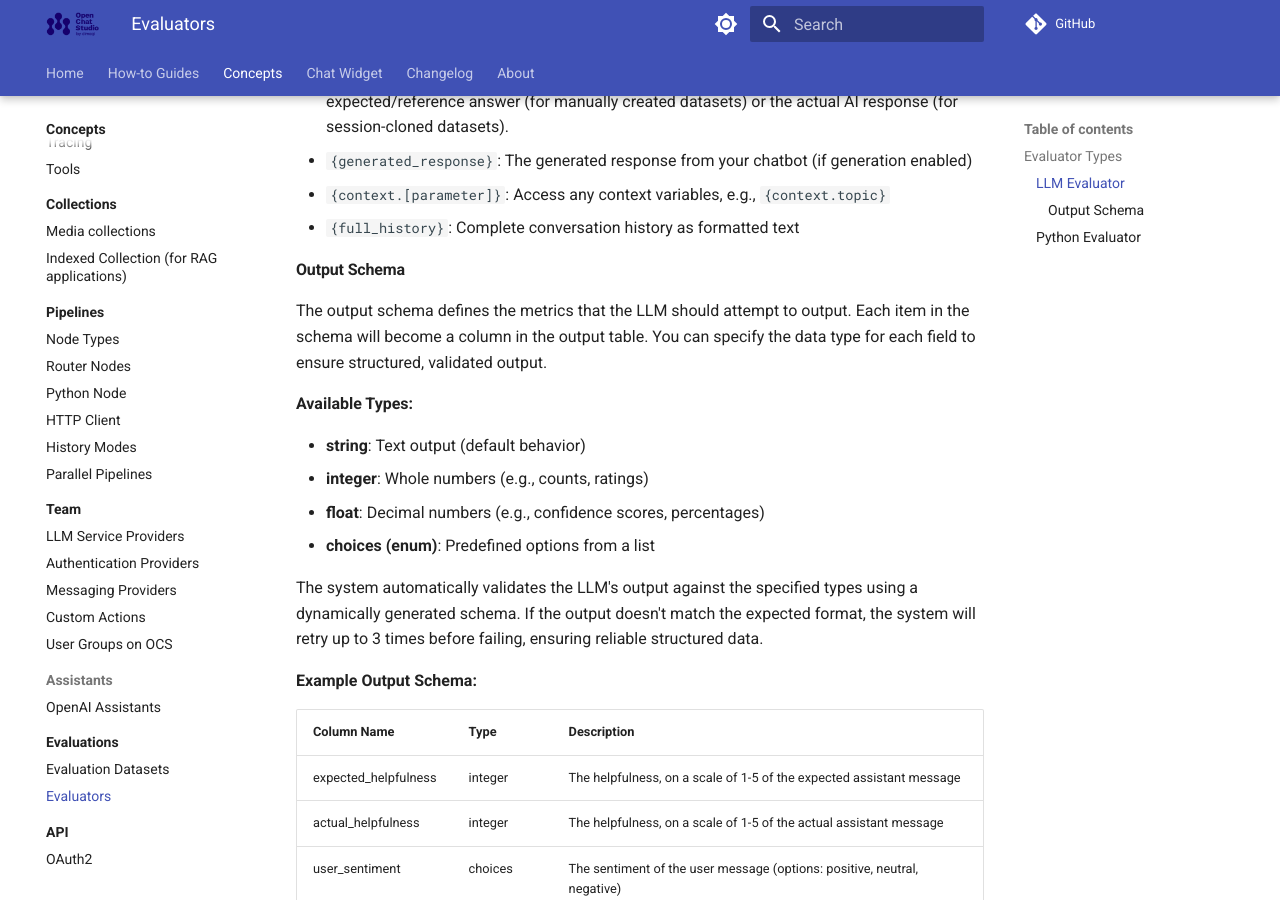
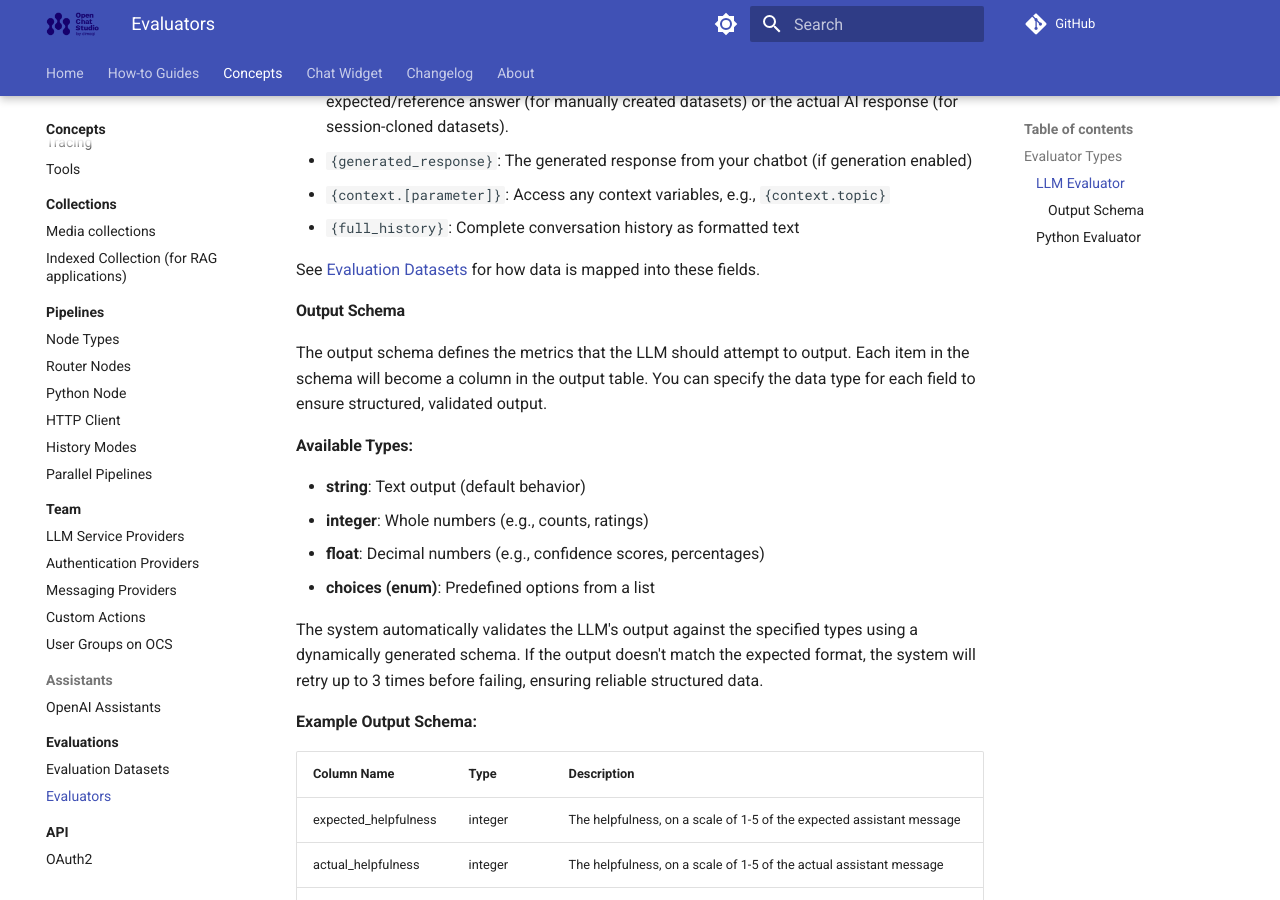
Before and after one commit to dimagi/open-chat-studio-docs, an MkDocs documentation site: the page built from docs/concepts/evaluations/evaluators.md, in a window 1280 px wide and 900 px high, scrolled down 758 px. Built offline with MkDocs 1.6.1 and Material for MkDocs 9.7.7, drawn with Linux system fonts in a browser that asks for light colours; a script that is not in the unit is left out; comment, search, counter and statistics services are not loaded.

Commit message:
Add link from evaluator template variables to dataset docs
Co-Authored-By: Claude Opus 4.6 (1M context) <noreply@anthropic.com>

```diff
--- a/docs/concepts/evaluations/evaluators.md
+++ b/docs/concepts/evaluations/evaluators.md
@@ -27,6 +27,8 @@ The following variables are available to be used in the LLM prompt.
 - `{generated_response}`: The generated response from your chatbot (if generation enabled)
 - `{context.[parameter]}`: Access any context variables, e.g., `{context.topic}`
 - `{full_history}`: Complete conversation history as formatted text
+
+See [Evaluation Datasets](dataset.md) for how data is mapped into these fields.
 
 #### Output Schema
 
```
